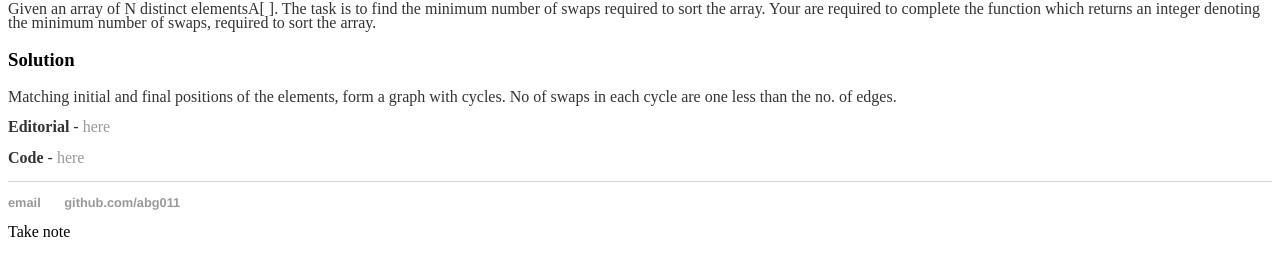
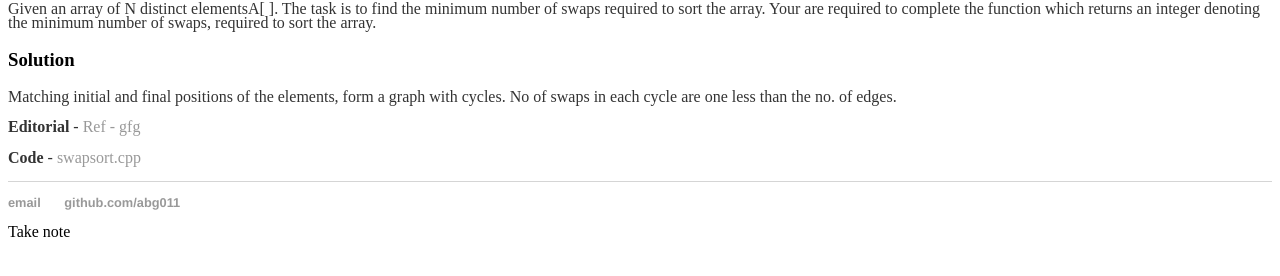
Before and after one commit to abhigupta543/abg011.github.io, a Jekyll site: the page built from _posts/2019-10-14-Swaps-To-Sort.md, in a window 1280 px wide. Shown: the part 234-510 px from the top of the page. Built offline with Jekyll 4.4.1, drawn with Linux system fonts in a browser that asks for light colours.

Commit message:
Update 2019-10-14-Swaps-To-Sort.md

```diff
--- a/_posts/2019-10-14-Swaps-To-Sort.md
+++ b/_posts/2019-10-14-Swaps-To-Sort.md
@@ -11,6 +11,6 @@ Given an array of N distinct elementsA[ ]. The task is to find the minimum numbe
 ### Solution
 Matching initial and final positions of the elements, form a graph with cycles. No of swaps in each cycle are one less than the no. of edges.
 
-**Editorial** - [here](https://www.geeksforgeeks.org/minimum-number-swaps-required-sort-array/)
+**Editorial** - [Ref - gfg](https://www.geeksforgeeks.org/minimum-number-swaps-required-sort-array/)
 
-**Code** - [here](/codes/swapsort.cpp)
+**Code** - [swapsort.cpp](/codes/swapsort.cpp)
```
